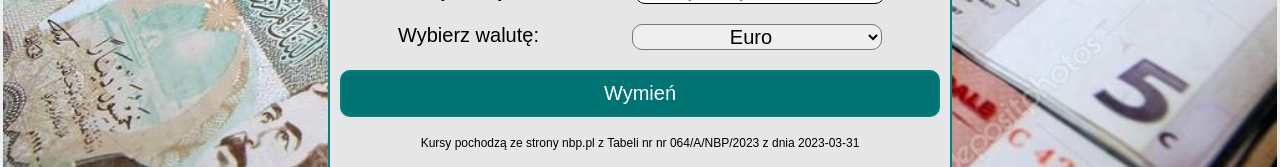
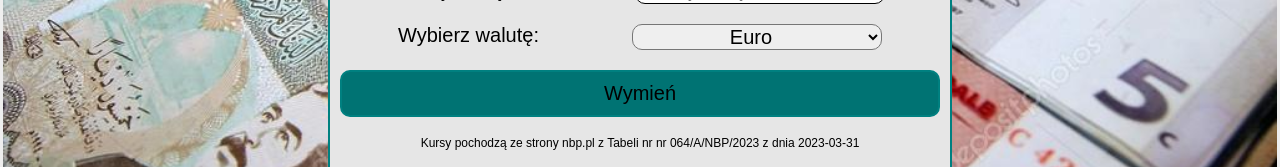
Before and after one commit to MarcinBialek1983/currency-cornverter-react, a React (Create React App) app: page / in a window 1280 px wide. Shown: the part 496-663 px from the top of the page. Built offline with nearby package versions, Linux system fonts and the light colour scheme.

Commit message:
changed a button color

```diff
--- a/src/FildsetExchange/Form/style.css
+++ b/src/FildsetExchange/Form/style.css
@@ -26,7 +26,7 @@
     font-size: 20px;
     width: 100%;
     border: 2px solid teal;
-    color: white;
+    color:black;
 }
 
 .form__button:hover{
```
